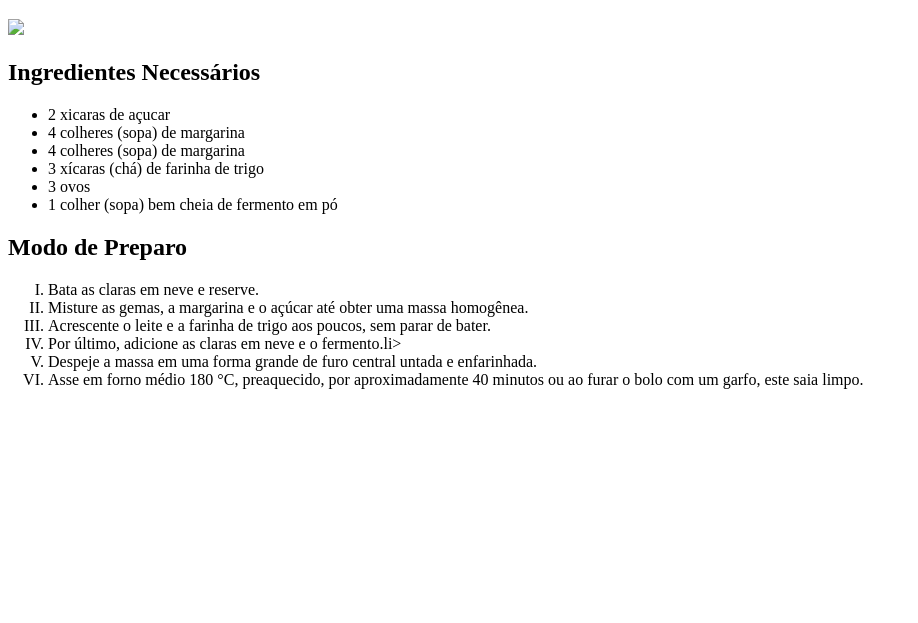
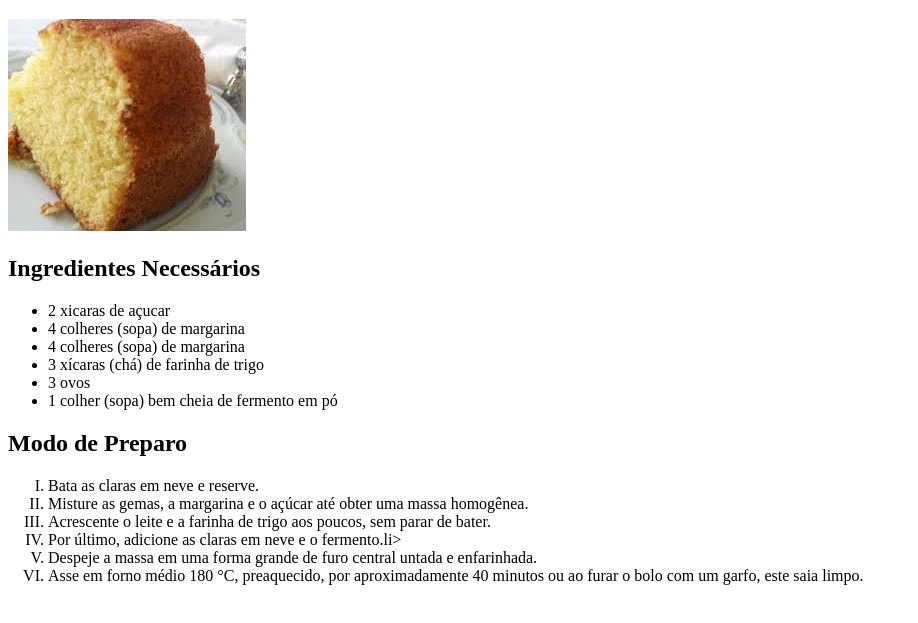
Before and after one commit to Duardo-Dev/Aula2_GT, a plain HTML site: page aula2/receitas.html in a window 1280 px wide. Shown: the part 61-684 px from the top of the page, without its empty margins (0-918 px from the left). Drawn offline with Linux system fonts and the light colour scheme.

Commit message:
adição de imagem a página de receita

```diff
--- a/aula2/receitas.html
+++ b/aula2/receitas.html
@@ -7,7 +7,7 @@
 </head>
 <body>
     <h1>Bolo Simples</h1>
-    <img src="imagens/bolo.png">
+    <img src="../imagens/bolo.png" alt="bolo">
     <h2>Ingredientes Necessários</h2>
     <ul>
         <li>2 xicaras de açucar</li>
```
